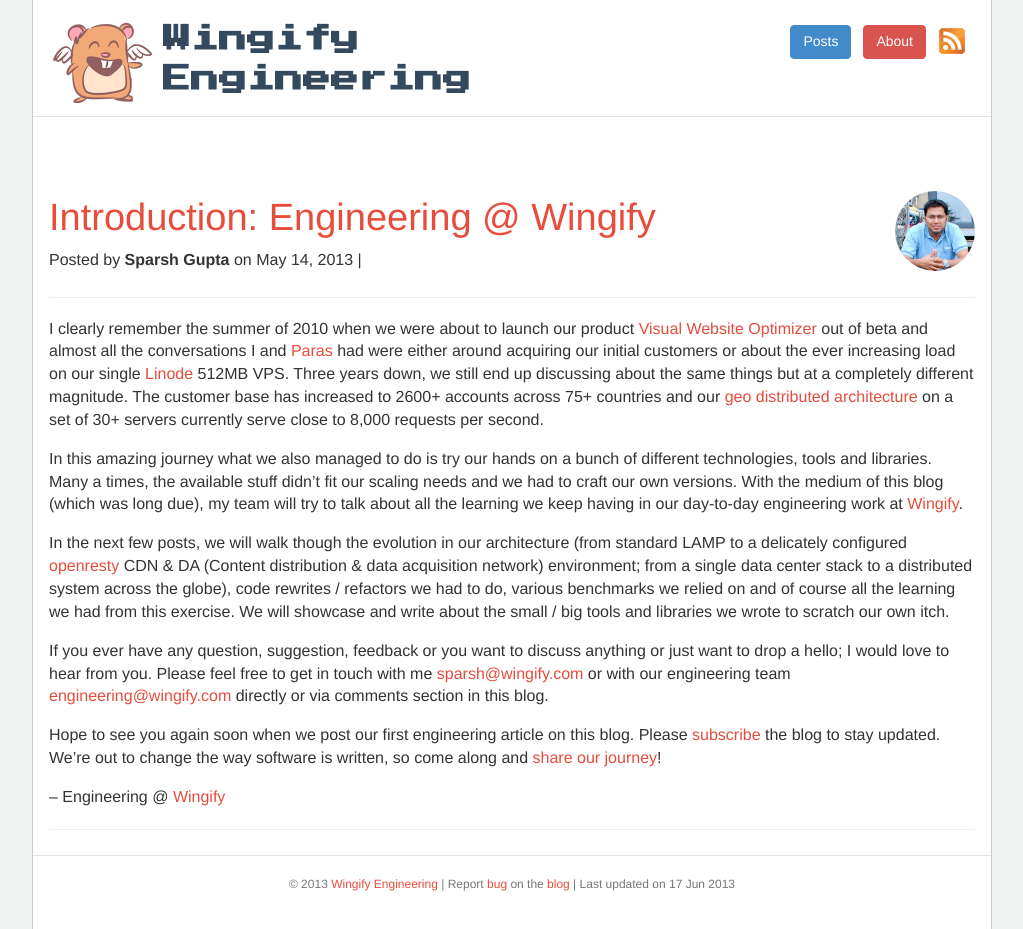
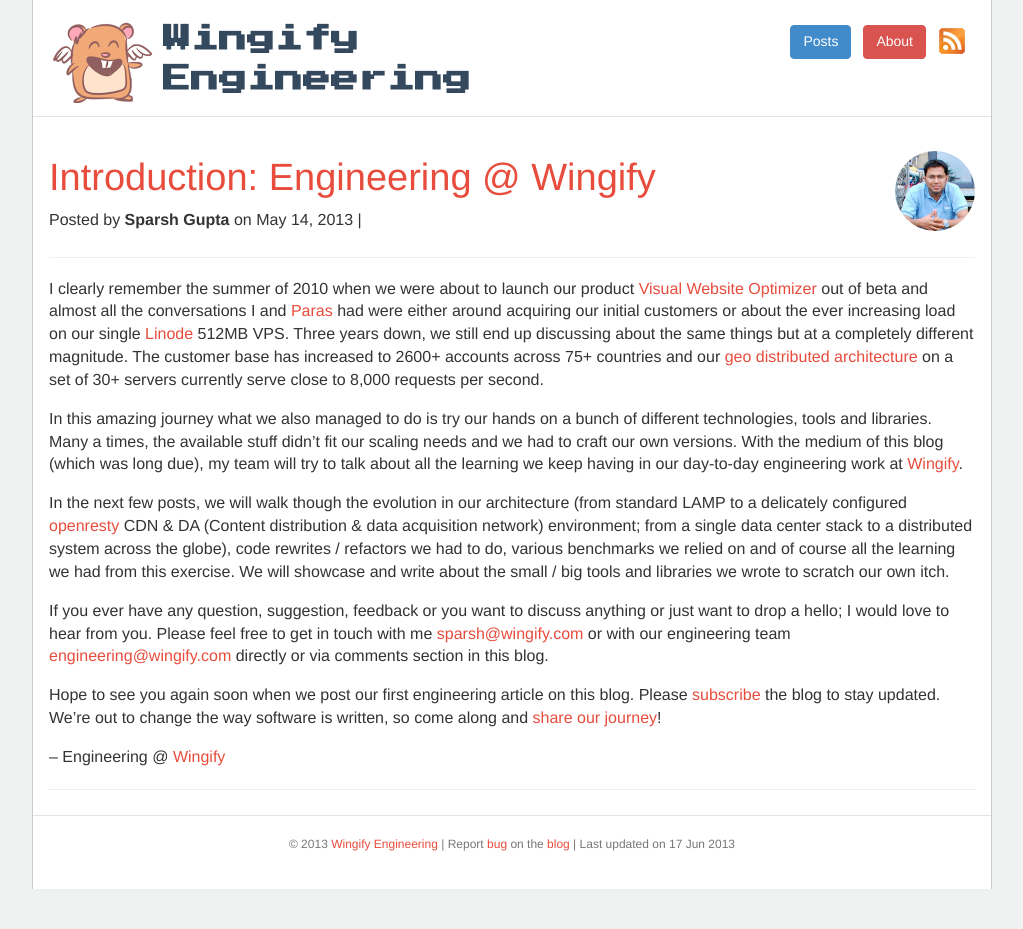
Before and after one commit to wingify/wingify.github.io, a Jekyll site: the page built from _posts/2013-05-22-introduction.markdown, in a window 1280 px wide. Shown: the whole page, without its empty margins (128-1151 px from the left). Built offline with Jekyll 4.4.1, drawn with Linux system fonts in a browser that asks for light colours; comment, search, counter and statistics services are not loaded; after the commit the page ends 900 px from its top, so only the background shows below that.

Commit message:
Fix styling issues
Signed-off-by: Rohit Yadav <rohit.yadav@wingify.com>

```diff
--- a/_layouts/post.html
+++ b/_layouts/post.html
@@ -2,7 +2,7 @@
 layout: default
 ---
 
-<ul class="pager">
+<ul class="pager" style="margin-bottom: 0px">
   <li class="previous">
   {% if page.previous %}
     <a rel="prev" title="Previous: {{ page.previous.title }}" href="{{ page.previous.url }}">&larr; {{ page.previous.title }}</a>
@@ -15,7 +15,7 @@
   </li>
 </ul>
 
-<div class="page-header">
+<div class="page-header" style="margin-top: 0px">
   <h1 style="float: left;"><a href='{{page.url}}'>{{page.title}}</a></h1>
   <img src="/images/team/{{page.authorslug}}.png" class="img-circle pull-right" style="width: 80px; height: 80px; margin-top: 14px;">
 <p style="float: left;">Posted by <strong>{{page.author}}</strong> on {{ page.date | date: "%B %e, %Y" }} | <small style="font-size: 16px;"><a href="{{page.url}}#disqus_thread"></a></small></p>
--- a/css/app.css
+++ b/css/app.css
@@ -51,7 +51,7 @@
 img {
     max-width: 100%;
 }
-p {
+p, li {
     font-size: 16px;
     margin-bottom: 16px;
 }
```
